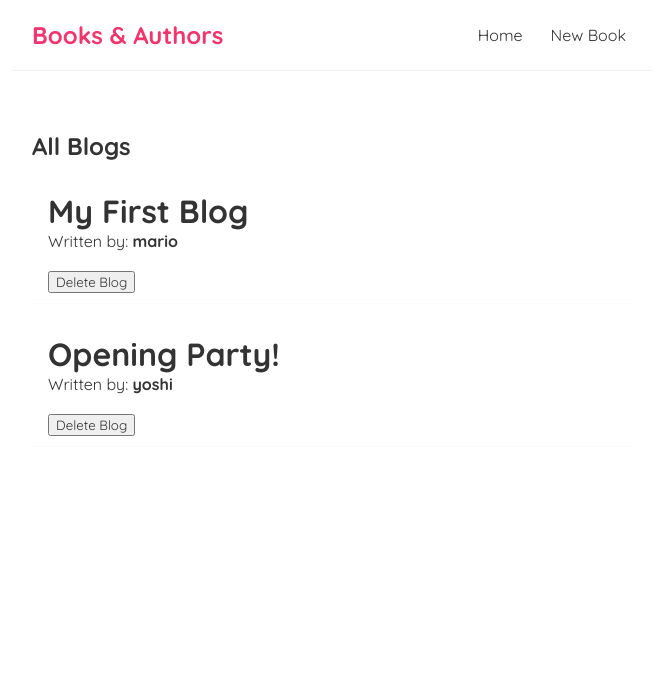
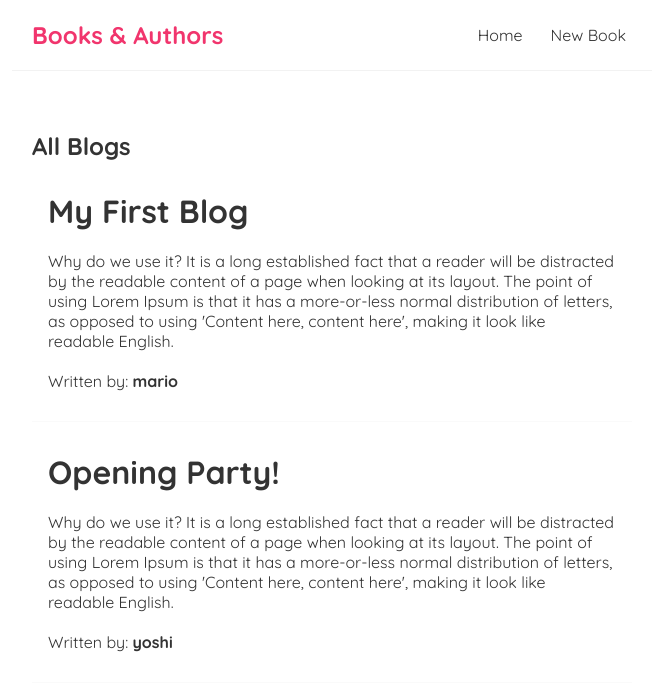
Before and after one commit to JRiyaz/books-authors-crud, a React (Create React App) app: page / in a window 1280 px wide. Shown: the top 690 px of the page, without its empty margins (308-965 px from the left). Built offline with nearby package versions, Linux system fonts and the light colour scheme; data requests are answered from the project's data file.

Commit message:
Remove Delete button and print book.body in the application, which was not used priously

```diff
--- a/src/blogList.jsx
+++ b/src/blogList.jsx
@@ -12,13 +12,15 @@ const BlogList = (props) => {
         <div className="blog-preview" key={blog.id}>
           <h1>{blog.title}</h1>
 
+          <br />
+          <p>{blog.body}</p>
+
+          <br />
           <p>
             Written by: <strong>{blog.author}</strong>
           </p>
+
           <br />
-          <button type="button" onClick={() => props.onDelete(blog.id)}>
-            Delete Blog
-          </button>
         </div>
       ))}
     </div>
--- a/src/home.jsx
+++ b/src/home.jsx
@@ -7,20 +7,13 @@ const Home = () => {
     "http://localhost:9000/blogs"
   );
 
-  // Handle delete arrow function.
-  const handleDelete = (id) => {
-    console.log(id);
-  };
-
   return (
     <div className="home">
       {/* Show resource error to the user if there is any */}
       {error && <strong>{error}</strong>}
       {/* Show Loading message until data is ready */}
       {loading && <strong>Loading....</strong>}
-      {blogs && (
-        <BlogList blogs={blogs} title="All Blogs" onDelete={handleDelete} />
-      )}
+      {blogs && <BlogList blogs={blogs} title="All Blogs" />}
     </div>
   );
 };
```
